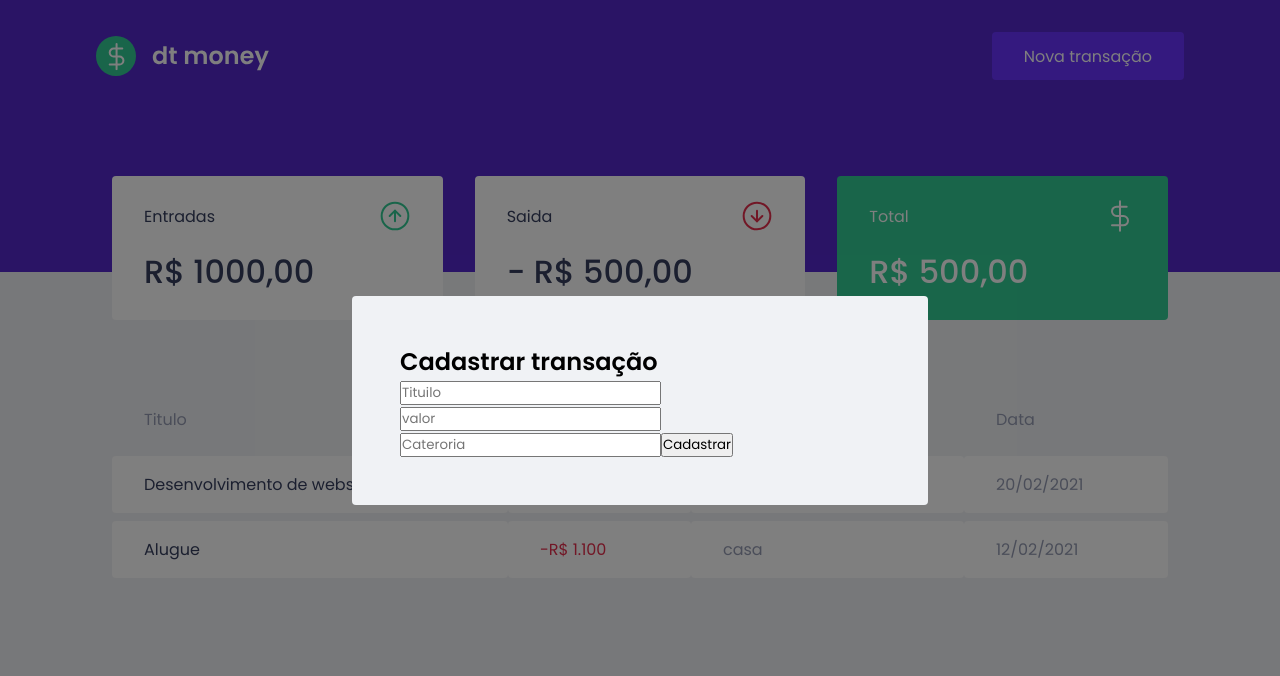
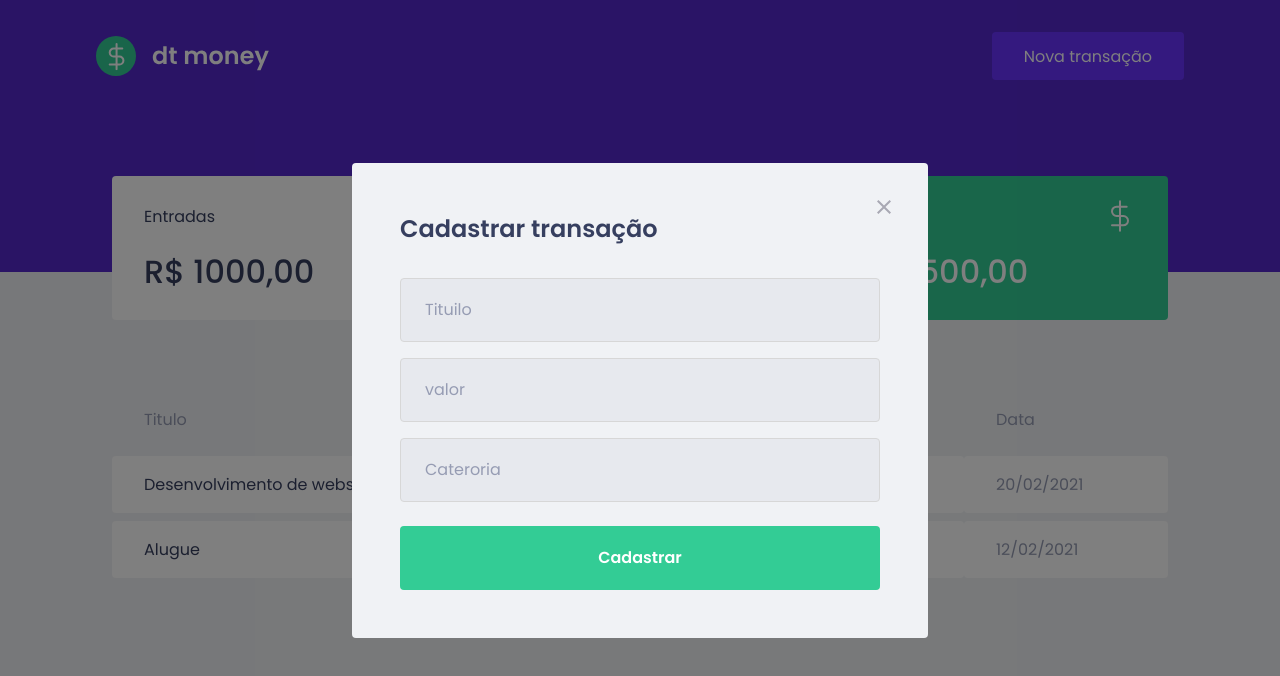
Before and after one commit to Marcelllombm/ProjetosDiversos, a React (Create React App) app in the folder dtmoney/: page / in a window 1280 px wide. Both pictures are taken after a click on the button "Nova transação". Shown: the top 676 px of the page. Built offline with nearby package versions, Linux system fonts and the light colour scheme; no server answers; what miragejs would draw is missing.

Commit message:
estilizaçao do form

```diff
--- a/dtmoney/src/components/NewTransactionModal/index.tsx
+++ b/dtmoney/src/components/NewTransactionModal/index.tsx
@@ -1,5 +1,6 @@
 import Modal from 'react-modal';
 import { Container } from './styles';
+import closeImg from '../../assets/close.svg';
 
 Modal.setAppElement('#root');
 
@@ -16,6 +17,9 @@
         overlayClassName="react-modal-overlay"
         className="react-modal-content"
     >
+        <button type="button" onClick={onRequestClose} className="react-modal-close">
+            <img src={closeImg} alt='Fechar modal' />
+        </button>
         <Container>
             <h2>Cadastrar transação</h2>
 
--- a/dtmoney/src/components/NewTransactionModal/styles.ts
+++ b/dtmoney/src/components/NewTransactionModal/styles.ts
@@ -1,3 +1,48 @@
 import styled from "styled-components";
 
-export const Container = styled.form``;
+export const Container = styled.form`
+    h2{
+        color: var(--text-title);
+        font-size: 1.5rem;
+        margin-bottom: 2rem;
+    }
+
+    input {
+        width: 100%;
+        padding: 0 1.5rem;
+        height: 4rem;
+        border-radius: 0.25rem;
+
+        border: 1px solid #d7d7d7;
+        background: #e7e9ee;
+
+        font-weight: 400;
+        font-size: 1rem;
+
+        &::placeholder {
+            color: var(--text-body)
+        }
+
+        & + input {
+            margin-top: 1rem;
+        }
+    }
+
+      button[type="submit"] {
+        width: 100%;
+        padding: 0 1.5rem;
+        height: 4rem;
+        background: var(--green);
+        border: 0;
+        color:white;
+        border-radius: 0.25rem;
+        font-size: 1rem;
+        margin-top: 1.5rem;
+        font-weight: 600;
+        transition:filter 0.2s ;
+        &:hover {
+            filter:brightness(0.9)
+        }
+      }
+
+`;
--- a/dtmoney/src/styles/global.ts
+++ b/dtmoney/src/styles/global.ts
@@ -77,4 +77,18 @@
     position: relative;
     border-radius: 0.25rem;
 }
+
+.react-modal-close {
+    position: absolute ;
+    right: 1.5rem;
+    top: 1.5rem;
+    border:0;
+    background: transparent;
+
+    transition: filter 0.2s;
+
+    &:hover{
+        filter:brightness(0.7);
+    }
+}
 `
```
